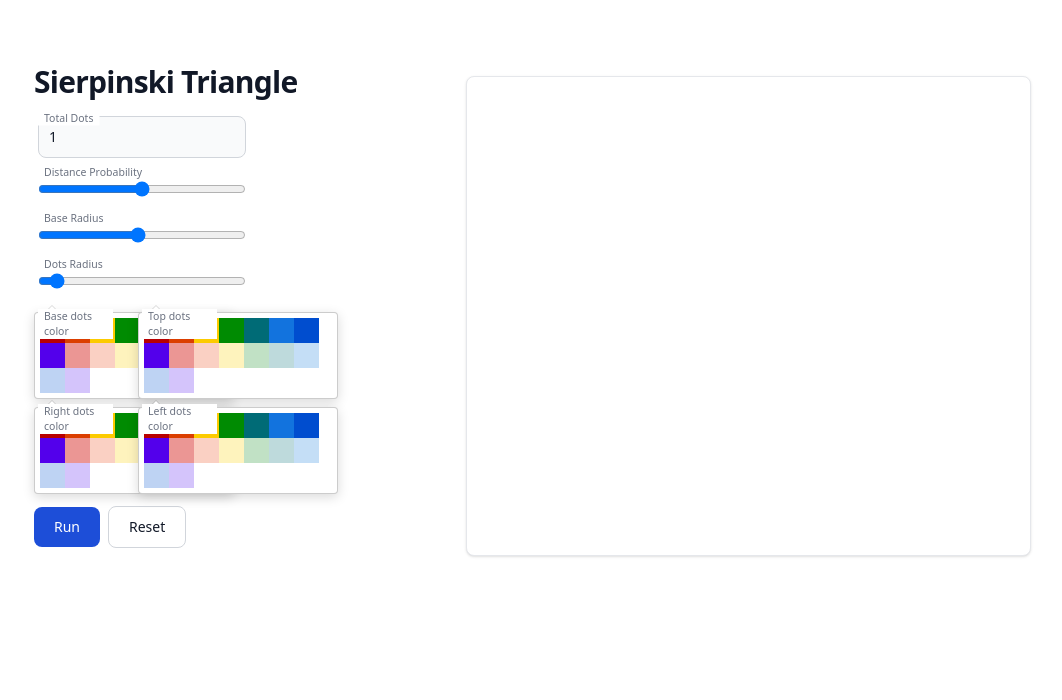
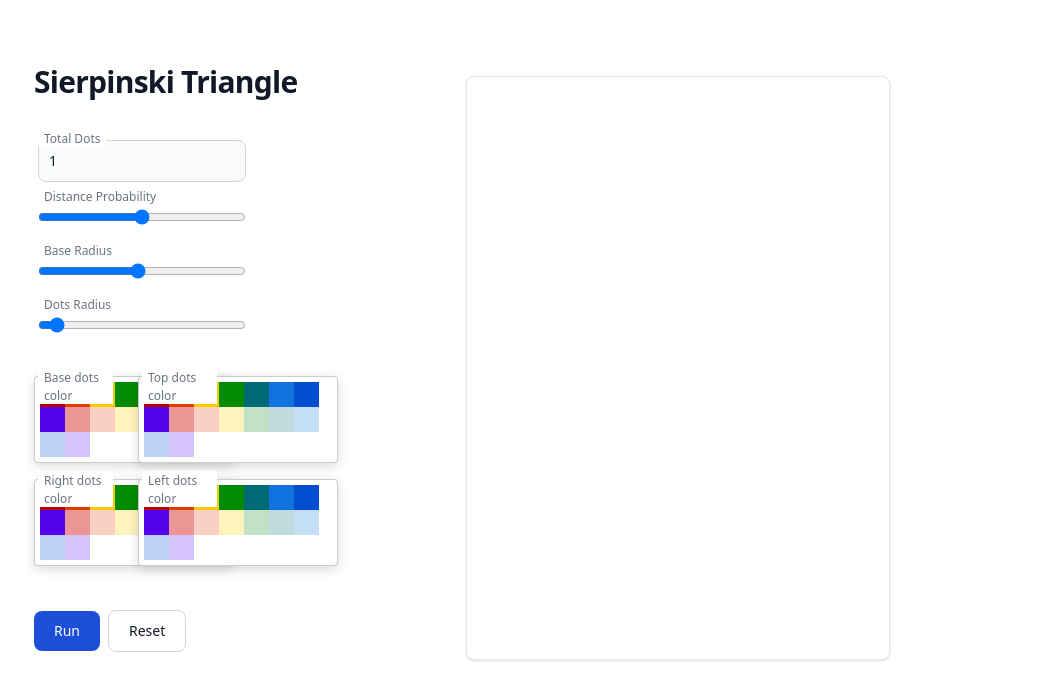
Before and after one commit to ymchandra/sierpinski-triangle, a Next.js app: page / in a window 1280 px wide. Shown: the top 700 px of the page, without its empty margins (30-1092 px from the left). Built offline with nearby package versions, Linux system fonts and the light colour scheme.

Commit message:
dynamic points with %

```diff
--- a/components/striangle.tsx
+++ b/components/striangle.tsx
@@ -2,8 +2,8 @@ import React from "react";
 import {random} from "underscore";
 import getRandomPoint, {RandomPointProps} from "../utils/get-random-point";
 
-const SVG_HEIGHT= 1000;
-const SVG_WIDTH= 1000;
+const SVG_HEIGHT= 100;
+const SVG_WIDTH= 100;
 export interface BASE_POINTS {
     x1: number
     y1: number
@@ -38,9 +38,9 @@ const STriangle = ({show, totalPoints, distance, baseRadius, baseDotsColor, dots
         return (<></>);
     }
     const newPoints = [
-        <circle key={1} cx={INITIAL_POINTS.x1} cy={INITIAL_POINTS.y1} r={baseRadius} fill={baseDotsColor}/>,
-        <circle key={2} cx={INITIAL_POINTS.x2} cy={INITIAL_POINTS.y2} r={baseRadius} fill={baseDotsColor}/>,
-        <circle key={3} cx={INITIAL_POINTS.x3} cy={INITIAL_POINTS.y3} r={baseRadius} fill={baseDotsColor}/>,
+        <circle key={1} cx={`${INITIAL_POINTS.x1}%`} cy={`${INITIAL_POINTS.y1}%`} r={baseRadius} fill={baseDotsColor}/>,
+        <circle key={2} cx={`${INITIAL_POINTS.x2}%`} cy={`${INITIAL_POINTS.y2}%`} r={baseRadius} fill={baseDotsColor}/>,
+        <circle key={3} cx={`${INITIAL_POINTS.x3}%`} cy={`${INITIAL_POINTS.y3}%`} r={baseRadius} fill={baseDotsColor}/>,
     ];
     const randomPointOptions: RandomPointProps = {
         basePoints: INITIAL_POINTS,
@@ -52,16 +52,16 @@ const STriangle = ({show, totalPoints, distance, baseRadius, baseDotsColor, dots
         leftDotsColor
     };
     let randomPoint = getRandomPoint(randomPointOptions);
-    newPoints.push(<circle key={4} cx={randomPoint.newX} cy={randomPoint.newY} r={dotsRadius} fill={randomPoint.newColor}/>);
+    newPoints.push(<circle key={4} cx={`${randomPoint.newX}%`} cy={`${randomPoint.newY}%`} r={dotsRadius} fill={randomPoint.newColor}/>);
     for (let i = 0; i < totalPoints; i++) {
         randomPointOptions.x = randomPoint.newX;
         randomPointOptions.y = randomPoint.newY;
         randomPointOptions.distance = distance;
         randomPoint = getRandomPoint(randomPointOptions);
-        newPoints.push(<circle key={i + 5} cx={randomPoint.newX} cy={randomPoint.newY} r={dotsRadius} fill={randomPoint.newColor}/>);
+        newPoints.push(<circle key={i + 5} cx={`${randomPoint.newX}%`} cy={`${randomPoint.newY}%`} r={dotsRadius} fill={randomPoint.newColor}/>);
     }
     return (
-        <svg height={SVG_HEIGHT} width={SVG_WIDTH}>
+        <svg height={`${SVG_HEIGHT}%`} width={`${SVG_WIDTH}%`}>
             {newPoints}
         </svg>
     );
--- a/pages/index.tsx
+++ b/pages/index.tsx
@@ -38,10 +38,10 @@ export default function Home() {
             <main>
                 <div className={"grid grid-cols-3 gap-4 w-full"}>
                     <div id='properties'>
-                        <h1 className={"mb-4 text-3xl font-extrabold leading-none tracking-tight text-gray-900 md:text-3xl lg:text-3xl dark:text-white"}>
+                        <h1 className={"mb-10 text-3xl font-extrabold leading-none tracking-tight text-gray-900 md:text-3xl lg:text-3xl dark:text-white"}>
                             Sierpinski Triangle
                         </h1>
-                        <div className={"relative mt-2"}>
+                        <div className={"relative mt-4"}>
                             <label htmlFor="totalDots" className={"helperLabel"}>Total Dots</label>
                             <input aria-label={"Total Dots"} id="totalDots" placeholder="Total Dots"
                                    type={"number"}
@@ -50,7 +50,7 @@ export default function Home() {
                                        setDots(parseInt(e.target.value))
                                    }}/>
                         </div>
-                        <div className={"relative mt-3"}>
+                        <div className={"relative mt-4"}>
                             <label htmlFor="distance" className={"helperLabel"}>Distance Probability</label>
                             <input id="distance" placeholder="Distance Probability"
                                    type={"range"}
@@ -62,7 +62,7 @@ export default function Home() {
                                        setDistance(parseFloat(e.target.value))
                                    }}/>
                         </div>
-                        <div className={"relative mt-2"}>
+                        <div className={"relative mt-4"}>
                             <label htmlFor="base_radius" className={"helperLabel"}>Base Radius</label>
                             <input id="base_radius" placeholder="Base Radius"
                                    type={"range"}
@@ -74,7 +74,7 @@ export default function Home() {
                                        setBaseRadius(parseInt(e.target.value))
                                    }}/>
                         </div>
-                        <div className={"relative mt-2"}>
+                        <div className={"relative mt-4"}>
                             <label htmlFor="dots_radius" className={"helperLabel"}>Dots Radius</label>
                             <input id="dots_radius" placeholder="Dots Radius"
                                    type={"range"}
@@ -86,8 +86,8 @@ export default function Home() {
                                        setDotsRadius(parseInt(e.target.value))
                                    }}/>
                         </div>
-                        <div className={"grid grid-cols-2 w-1/2"}>
-                        <div className={"relative mt-2"}>
+                        <div className={"grid grid-cols-2 w-1/2 mt-4"}>
+                        <div className={"relative mt-4"}>
                             <label className={"helperLabel"}>Base dots color</label>
                             <GithubPicker
                                 onChange={(color) => {
@@ -99,7 +99,7 @@ export default function Home() {
                             />
                         </div>
 
-                        <div className={"relative mt-2"}>
+                        <div className={"relative mt-4"}>
                             <label className={"helperLabel"}>Top dots color</label>
                             <GithubPicker
                                 onChange={(color) => {
@@ -111,7 +111,7 @@ export default function Home() {
                             />
                         </div>
 
-                        <div className={"relative mt-2"}>
+                        <div className={"relative mt-4"}>
                             <label className={"helperLabel"}>Right dots color</label>
                             <GithubPicker
                                 onChange={(color) => {
@@ -122,7 +122,7 @@ export default function Home() {
                                 color={rightDotsColor}
                             />
                         </div>
-                        <div className={"relative mt-2"}>
+                        <div className={"relative mt-4"}>
                             <label className={"helperLabel"}>Left dots color</label>
                             <GithubPicker
                                 onChange={(color) => {
@@ -134,8 +134,10 @@ export default function Home() {
                             />
                         </div>
                         </div>
-                        <button name={'Run'} className={"run"} onClick={createSTriangle}>Run</button>
-                        <button name={'Reset'} className={"reset"} onClick={reset}>Reset</button>
+                        <div className={'mt-8'}>
+                            <button name={'Run'} className={"run"} onClick={createSTriangle}>Run</button>
+                            <button name={'Reset'} className={"reset"} onClick={reset}>Reset</button>
+                        </div>
                     </div>
                     <div id="sTriangle" className={"col-span-2"} hidden={show}>
                         <STriangle show={show}
--- a/styles/globals.css
+++ b/styles/globals.css
@@ -6,7 +6,7 @@
 }
 
 #sTriangle {
-  @apply items-center mt-3 w-8/12 p-6 block bg-white border border-gray-200 rounded-lg shadow hover:bg-gray-100 dark:bg-gray-800 dark:border-gray-700 dark:hover:bg-gray-700
+  @apply items-center mt-3 w-6/12 max-h-full p-6 block bg-white border border-gray-200 rounded-lg shadow hover:bg-gray-100 dark:bg-gray-800 dark:border-gray-700 dark:hover:bg-gray-700
 }
 
 input {
@@ -22,5 +22,5 @@ input {
 }
 
 .helperLabel {
-  @apply absolute text-sm text-gray-500 dark:text-gray-400 duration-300 transform -translate-y-4 scale-75 top-2 z-10 origin-[0] bg-white dark:bg-gray-900 px-2 peer-focus:px-2 peer-focus:text-blue-600 peer-focus:dark:text-blue-500 peer-placeholder-shown:scale-100 peer-placeholder-shown:-translate-y-1/2 peer-placeholder-shown:top-1/2 peer-focus:top-2 peer-focus:scale-75 peer-focus:-translate-y-4 left-1
+  @apply absolute text-base text-gray-500 dark:text-gray-400 duration-300 transform -translate-y-4 scale-75 top-0.5 z-10 origin-[0] bg-white dark:bg-gray-900 px-2 peer-focus:px-2 peer-focus:text-blue-600 peer-focus:dark:text-blue-500 peer-placeholder-shown:scale-100 peer-placeholder-shown:-translate-y-1/2 peer-placeholder-shown:top-1/2 peer-focus:top-2 peer-focus:scale-75 peer-focus:-translate-y-4 left-1
 }
```
